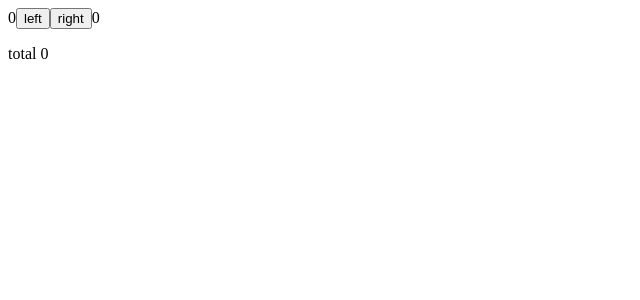
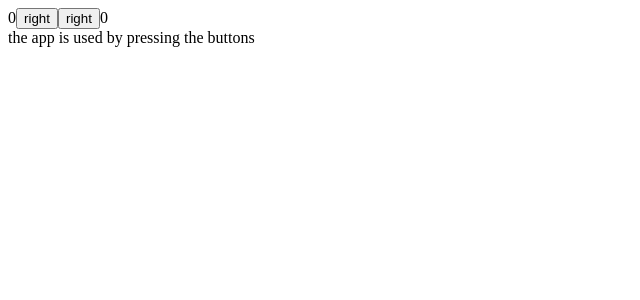
Before and after one commit to xiaqian1999/full-stack-open-project, a React (Vite) app in the folder part1/: page / in a window 1280 px wide. Shown: the top 300 px of the page, without its empty margins (0-640 px from the left). Built offline with nearby package versions, Linux system fonts and the light colour scheme.

Commit message:
Part 1: Clicks section done

```diff
--- a/part1/src/App.jsx
+++ b/part1/src/App.jsx
@@ -1,4 +1,26 @@
 import { useState } from 'react'
+
+
+const History = (props) => {
+  if (props.allClicks.length === 0){
+    return(
+      <div>
+        the app is used by pressing the buttons
+      </div>
+    )
+  }
+  return (
+    <div>
+      button press history: {props.allClicks.join(' ')}
+    </div>
+  )
+}
+
+const Button = ({handleClick, text}) => (
+  <button onClick={handleClick}>
+    {text}
+  </button>
+)
 
 const App = () => {
   const [left, setLeft] = useState(0)
@@ -25,12 +47,11 @@
   return (
     <div>
       {left}
-      <button onClick={handleLeftClick}>left</button>
-      <button onClick={handleRightClick}>right</button>
+      <Button handleClick={handleLeftClick} text='right' />
+      <Button handleClick={handleRightClick} text='right' />
       {right}
 
-      <p>{allClicks.join(' ')}</p>
-      <p>total {total}</p>
+      <History allClicks={allClicks} />
     </div>
   )
 }
```
